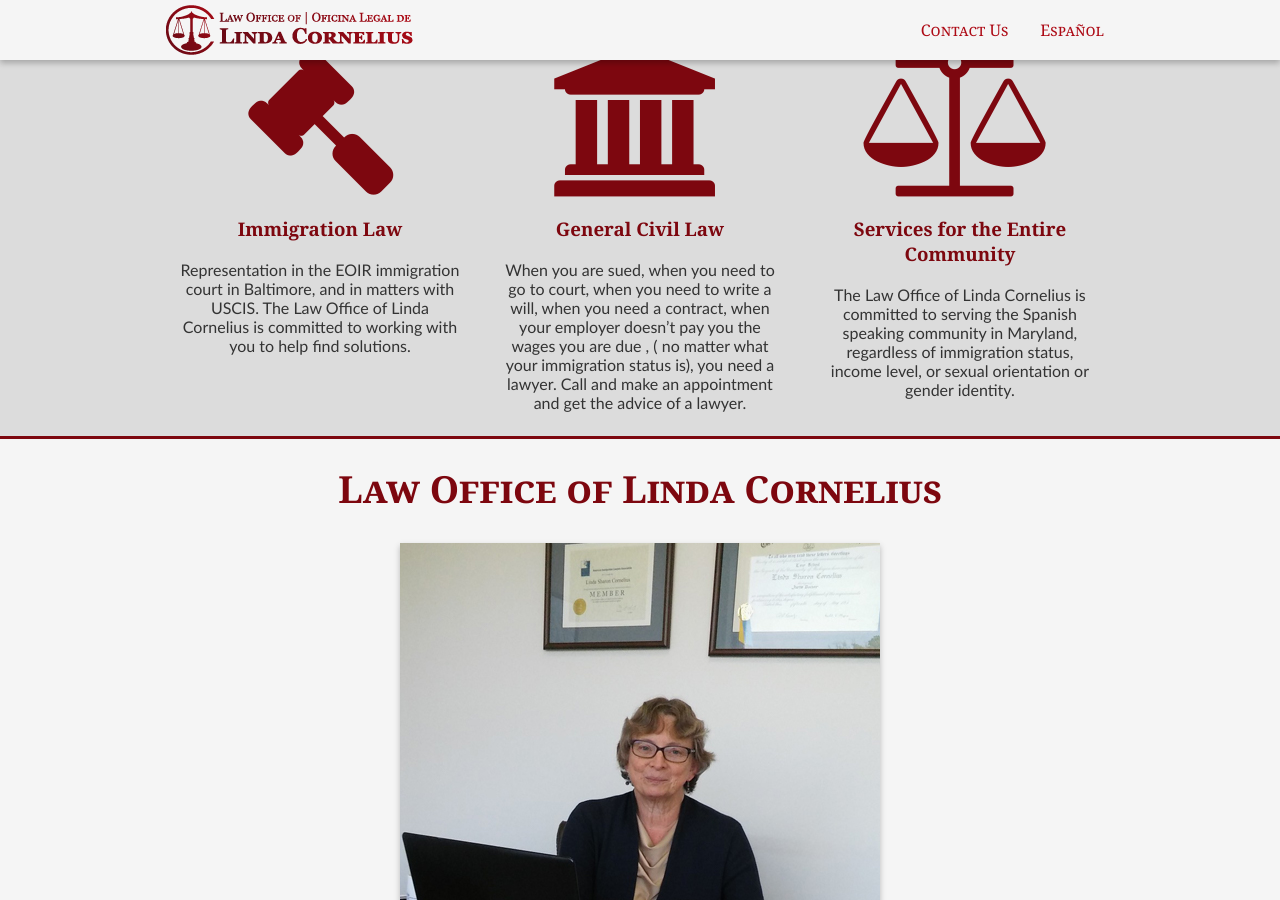
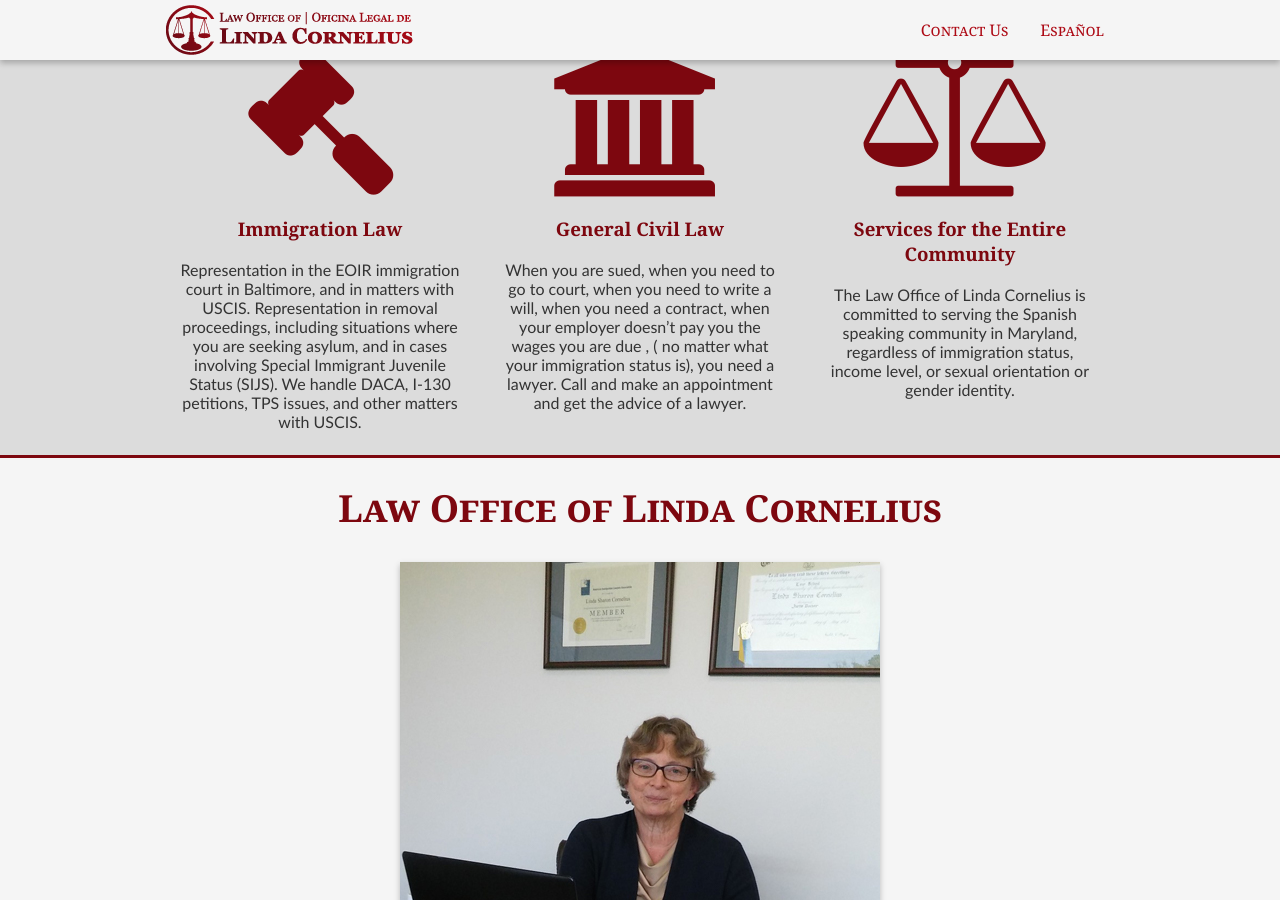
Before and after one commit to edamtoft/cornelius.legal.site, a Jekyll site: the page built from index.markdown, in a window 1280 px wide and 900 px high, scrolled down 839 px. Built offline with Jekyll 4.4.1, drawn with Linux system fonts in a browser that asks for light colours; nearby versions of some CDN libraries.

Commit message:
Updated '_practice/immigation.markdown' via CloudCannon

```diff
--- a/_practice/immigation.markdown
+++ b/_practice/immigation.markdown
@@ -2,15 +2,13 @@
 title: Immigration Law
 identifier: immigrationlaw
 layout: page
-description_text: |
-  Representation in the EOIR immigration court in Baltimore, and in
-  matters with USCIS. The Law Office of Linda Cornelius is committed to working with
-  you to help find solutions.
+description_text: "Representation in the EOIR immigration court in Baltimore, and in matters with USCIS. \nRepresentation in removal proceedings, including situations where you are seeking asylum,  and in cases involving Special Immigrant Juvenile Status (SIJS). We handle DACA, I-130 petitions, TPS issues, and other matters with USCIS."
 language: english
 icon: gavel
-banner_image: "/assets/baltimore.jpg"
+banner_image: /assets/baltimore.jpg
 sitemap: true
 order: 1
 ---
 
-When you or your loved ones face removal proceedings, or other immigration issues, contact the Law Office of Linda Cornelius. &nbsp;We are committed to helping you find the best solutions for your individual situation, regardless of whether the best solution in your situation is to apply for asylum, or to seek SIJS status, or to seek voluntary departure or Prosecutorial Discretion. We provide all services in Spanish and English.
+
+When you or your loved ones face removal proceedings, or other immigration issues, contact the Law Office of Linda Cornelius.  We are committed to helping you find the best solutions for your individual situation, regardless of whether the best solution in your situation is to apply for asylum, or to seek SIJS status, or to seek voluntary departure or Prosecutorial Discretion. We provide all services in Spanish and English.
```
